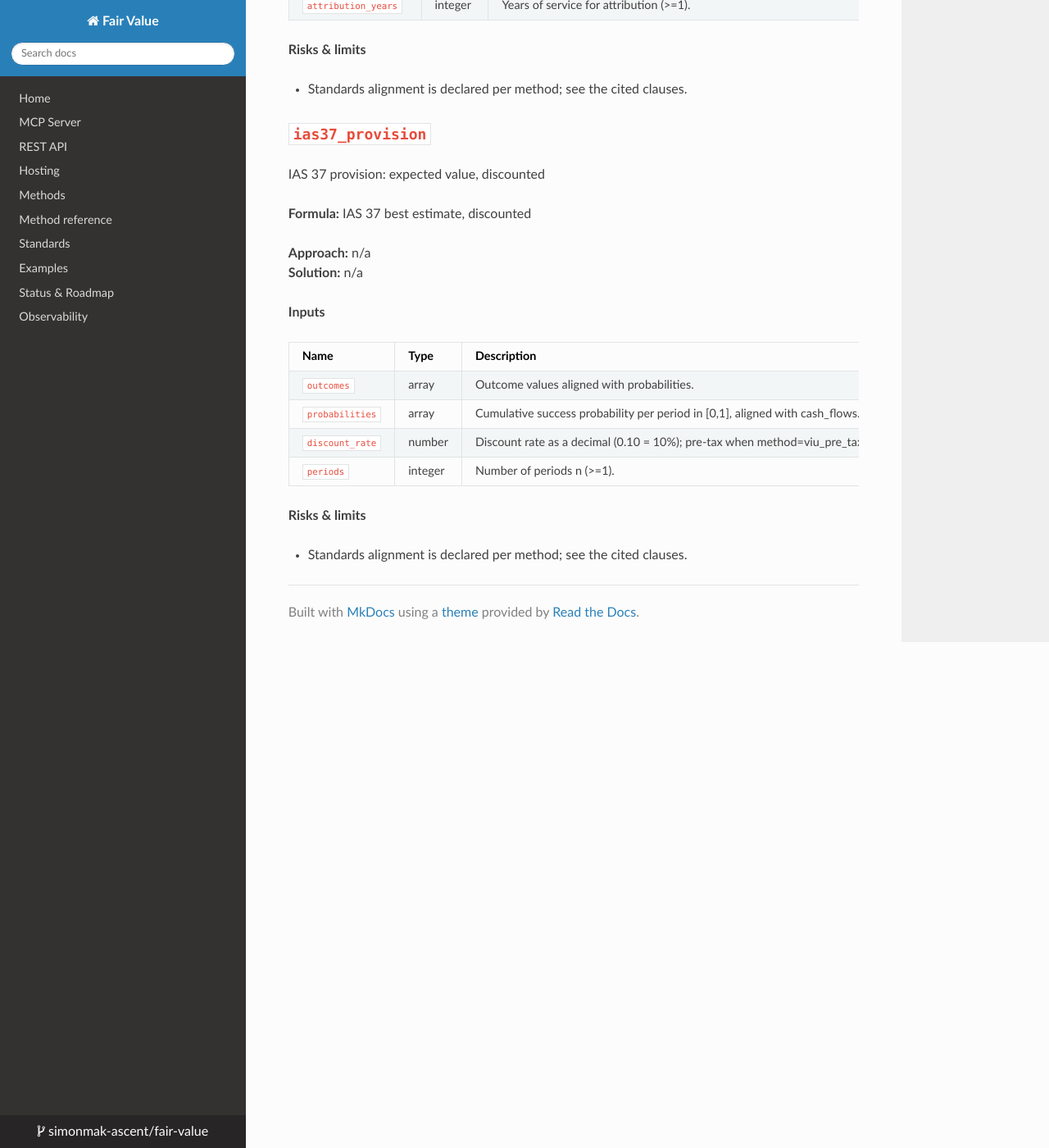
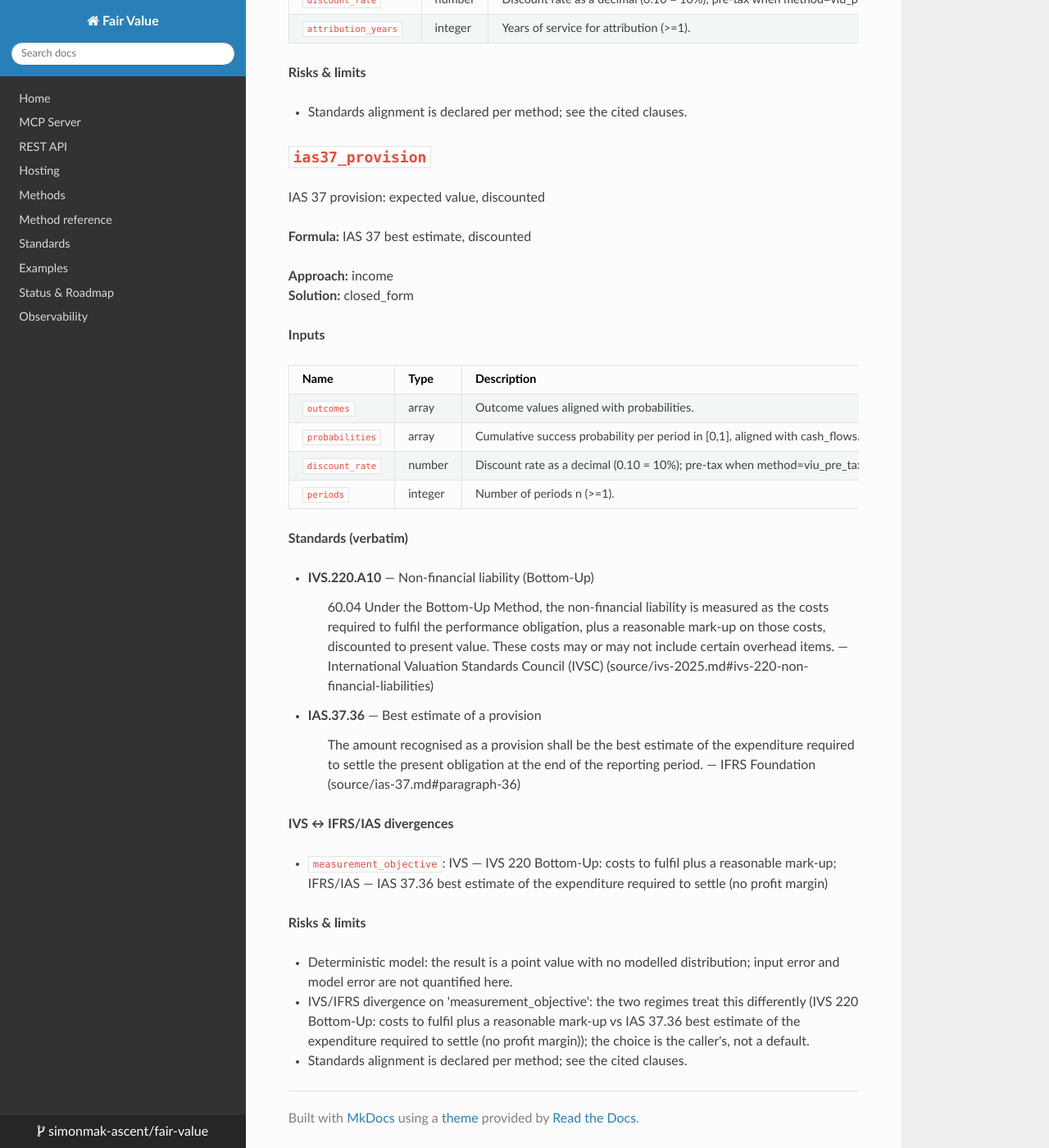
Before and after one commit to simonmak-ascent/fair-value, an MkDocs documentation site: the page built from docs/methods/calculate_actuarial_pv.md, in a window 1280 px wide and 1400 px high, scrolled down 2501 px. Shown: the whole window at 82% size. Built offline with MkDocs 1.6.1, drawn with Linux system fonts in a browser that asks for light colours; nearby versions of some CDN libraries; some of the changed text lies outside the part shown.

Commit message:
feat(standards): cite IAS 37 provisions from the AASB verbatim adoption
HKICPA (HKFRS/HKAS) serves its Members' Handbook PDFs only via a session
redirect and exposes no extractable text to the browser, so use the free AASB
verbatim adoption (as already done for IAS 36/IFRS 13/IFRS 16):

- standards/source/ias-37.md: IAS 37 §36 (best estimate) and §39 (expected
  value) verbatim; provenance record added
- clause IAS.37.36; mapping for the existing `ias37_provision` method
  (ivs IVS.220.A10, ifrs IAS.37.36) with a measurement-objective divergence
- versions.json + CHANGELOG updated; coverage 16/138 cited

Tests: 357 passed / 6 skipped; gate 136/138 implemented; ruff + mypy clean.

````diff
--- a/docs/methods/calculate_actuarial_pv.md
+++ b/docs/methods/calculate_actuarial_pv.md
@@ -9,7 +9,9 @@ flowchart TD
   T --> calculate_actuarial_pv_ifrs17_paa["ifrs17_paa (n/a)"]
   T --> calculate_actuarial_pv_ifrs17_vfa["ifrs17_vfa (n/a)"]
   T --> calculate_actuarial_pv_ias19_puc["ias19_puc (n/a)"]
-  T --> calculate_actuarial_pv_ias37_provision["ias37_provision (n/a)"]
+  T --> calculate_actuarial_pv_ias37_provision["ias37_provision (income)"]
+  calculate_actuarial_pv_ias37_provision -. cites .-> IVS_220_A10[IVS.220.A10]
+  calculate_actuarial_pv_ias37_provision -. cites .-> IAS_37_36[IAS.37.36]
 ```
 
 ## `ifrs17_gmm`
@@ -104,8 +106,8 @@ IAS 37 provision: expected value, discounted
 
 **Formula:** IAS 37 best estimate, discounted
 
-**Approach:** n/a
-**Solution:** n/a
+**Approach:** income
+**Solution:** closed_form
 
 **Inputs**
 
@@ -116,6 +118,21 @@ IAS 37 provision: expected value, discounted
 | `discount_rate` | number | Discount rate as a decimal (0.10 = 10%); pre-tax when method=viu_pre_tax. |
 | `periods` | integer | Number of periods n (>=1). |
 
+**Standards (verbatim)**
+
+- **IVS.220.A10** — Non-financial liability (Bottom-Up)
+  > 60.04 Under the Bottom-Up Method, the non-financial liability is measured as the costs required to fulfil the performance obligation, plus a reasonable mark-up on those costs, discounted to present value. These costs may or may not include certain overhead items.
+  > — International Valuation Standards Council (IVSC) (source/ivs-2025.md#ivs-220-non-financial-liabilities)
+- **IAS.37.36** — Best estimate of a provision
+  > The amount recognised as a provision shall be the best estimate of the expenditure required to settle the present obligation at the end of the reporting period.
+  > — IFRS Foundation (source/ias-37.md#paragraph-36)
+
+**IVS ↔ IFRS/IAS divergences**
+
+- `measurement_objective`: IVS — IVS 220 Bottom-Up: costs to fulfil plus a reasonable mark-up; IFRS/IAS — IAS 37.36 best estimate of the expenditure required to settle (no profit margin)
+
 **Risks & limits**
 
+- Deterministic model: the result is a point value with no modelled distribution; input error and model error are not quantified here.
+- IVS/IFRS divergence on 'measurement_objective': the two regimes treat this differently (IVS 220 Bottom-Up: costs to fulfil plus a reasonable mark-up vs IAS 37.36 best estimate of the expenditure required to settle (no profit margin)); the choice is the caller's, not a default.
 - Standards alignment is declared per method; see the cited clauses.
````
Also changed, not shown: docs/standards.md (+2 -1 lines), standards/CHANGELOG.md (+7 -3 lines), standards/source/ias-37.md (added, +17 -0 lines), 5 other files.
